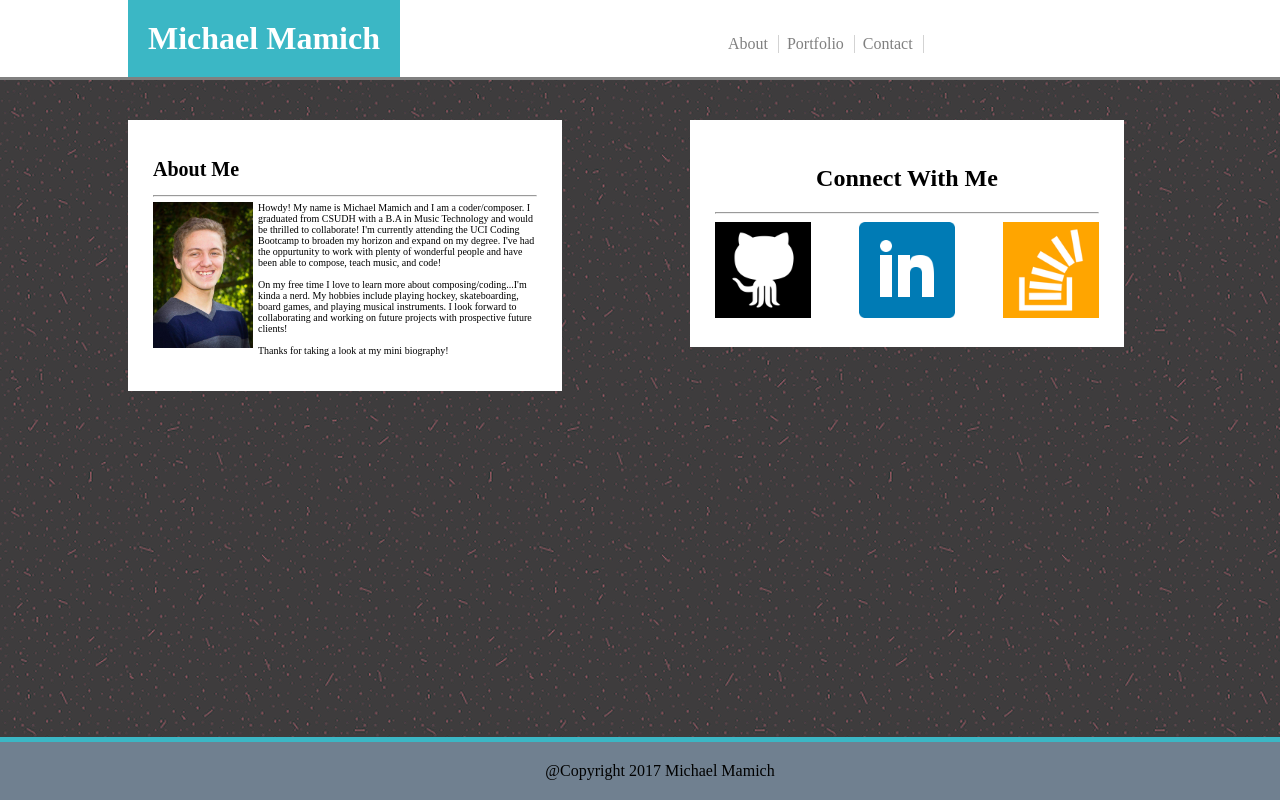
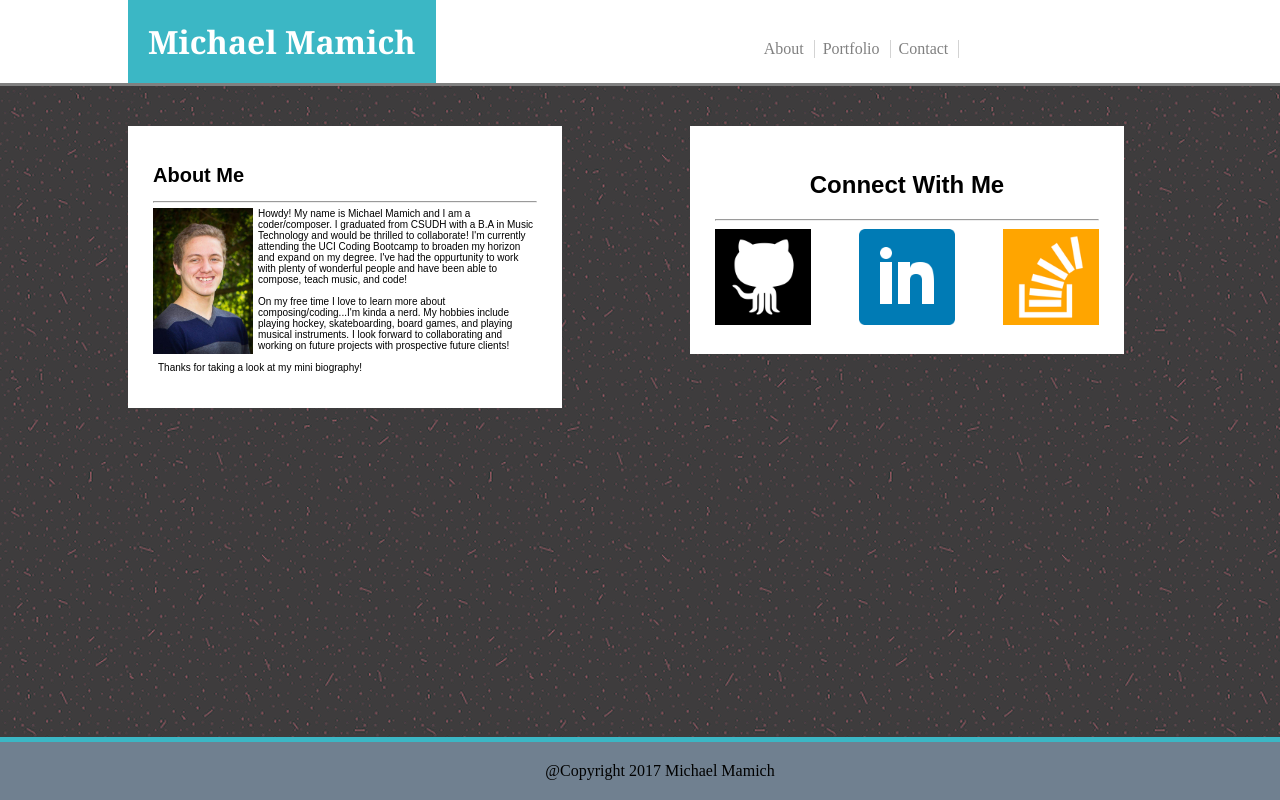
Before and after one commit to MMMamich/Basic-Portfolio, a plain HTML site: page index.html in a window 1280 px wide. Drawn offline with Linux system fonts and the light colour scheme.

Commit message:
Fourth Commit

```diff
--- a/assets/css/style.css
+++ b/assets/css/style.css
@@ -19,6 +19,7 @@ header{
 }
 
 .myName{
+    font-family: 'Georgia', Times, Times New Roman, serif;
     display: inline-block;
     margin-top: 0px;
     margin-bottom: 0px;
@@ -48,7 +49,7 @@ header{
 }
 
 .box_1{
-
+    font-family: 'Arial', 'Helvetica Neue', Helvetica, sans-serif, serif;
     font-size: 10px;
     display: inline-block;
     width: 30%;
@@ -67,7 +68,7 @@ header{
 }
 
 .box_2{
-
+    font-family: 'Arial', 'Helvetica Neue', Helvetica, sans-serif, serif;
     text-align: center;
     display: inline-block;
     width:30%;
@@ -90,7 +91,7 @@ header{
 
     display: inline-block;
     width: 25%;
-
+    margin-
 }
 
 .stackOver{
--- a/index.html
+++ b/index.html
@@ -48,12 +48,18 @@
         <h2>Connect With Me</h2>
 
         <hr>
+
+        <a href="https://github.com/MMMamich">
             <img class="gitHub"  src="assets/images/if_github_401441.png" alt="Github Icon">
+        </a>
 
+        <a href="https://www.linkedin.com/in/michael-mamich">
             <img class="linkedIn" src="assets/images/if_square-linkedin_317725.png" alt="LinkedIn Icon">
+        </a>
 
+        <a href="https://stackexchange.com/users/11011482/mmmamich">
             <img class="stackOver" src="assets/images/if_stackoverflow_273179.png" alt="StackOverFlow Icon">
-
+        </a>
 
     </div>
 
```
